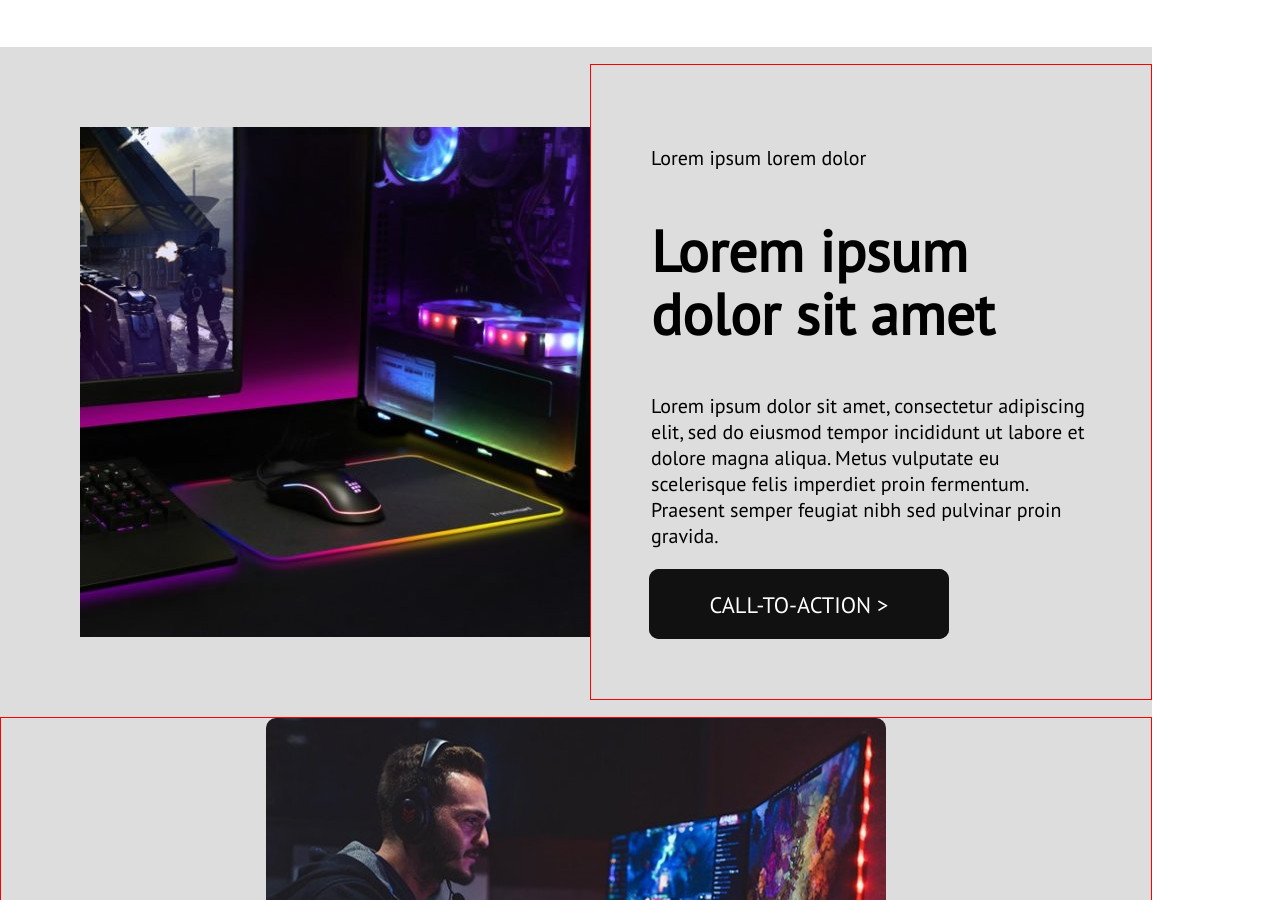
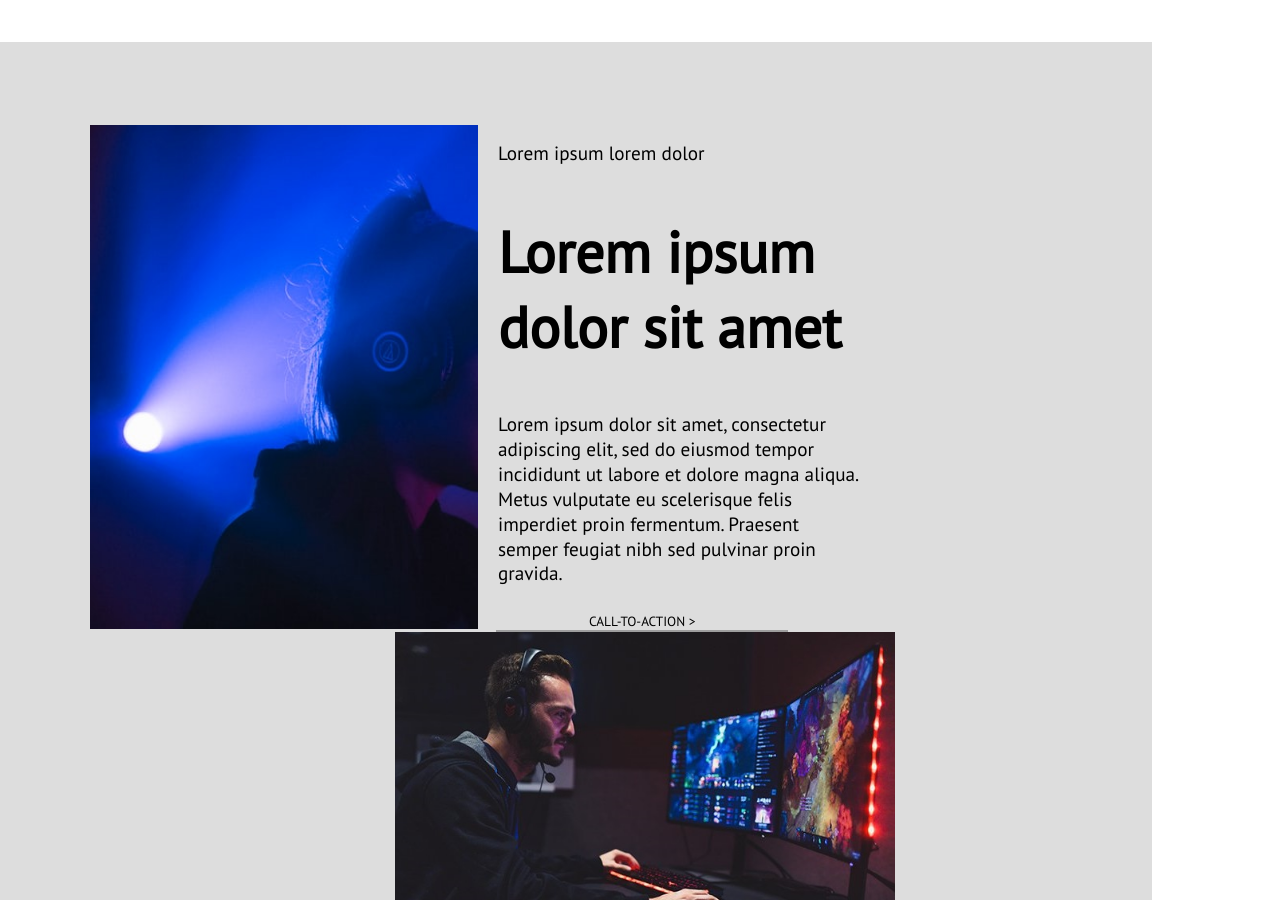
Before and after one commit to douglasgrodrigues/frontend-vnda-challenge, a website: page src/index.html in a window 1280 px wide. Shown: the part 1900-2800 px from the top of the page. Drawn offline with nearby package versions, Linux system fonts and the light colour scheme.

Commit message:
Melhorias display mobile e implementação do swiper 2

```diff
--- a/src/index.html
+++ b/src/index.html
@@ -4,7 +4,7 @@
 	<head>
 		<meta charset="UTF-8">
 		<meta http-equiv="X-UA-Compatible" content="IE=edge">
-		<meta name="viewport" content="width=device-width, initial-scale=1.0">
+		<meta name="viewport" content="width=device-width, initial-scale=1, minimum-scale=1, maximum-scale=1">
 
 		<title>Vnda - Tecnologia em E-commerce</title>
 
@@ -14,6 +14,7 @@
 		<script defer src="https://use.fontawesome.com/releases/v5.0.8/js/all.js"></script>
 		<!-- Swiper -->
 		<link rel="stylesheet" href="https://unpkg.com/swiper@7/swiper-bundle.min.css"/>
+		<link rel="stylesheet" href="css/style-swiper.css" />
 
 	</head>
 
@@ -146,14 +147,13 @@
 		</div>
 
 		<section id="shop">
-			<div class="box-img">
-				<img class="img-shop" src="../dist/assets/img-insta2.jpg">
+			<div class="shop-img">
+				<img src="../dist/assets/shop-anounce.jpg" alt="">
 			</div>
-			<div class="box1">
+			<div class="shop-about">
 				<p>Lorem ipsum lorem dolor</p>
-				<h1>Lorem ipsum dolor sit amet</h1>
-				<p>
-					Lorem ipsum dolor sit amet, consectetur
+				<h1>Lorem ipsum	dolor sit amet</h1>
+				<p>Lorem ipsum dolor sit amet, consectetur
 					adipiscing elit, sed do eiusmod tempor
 					incididunt ut labore et dolore magna
 					aliqua. Metus vulputate eu scelerisque
@@ -161,26 +161,24 @@
 					semper feugiat nibh sed pulvinar proin
 					gravida.
 				</p>
-				<div class="btn-box">
-					<button class=" glow-on-hover" type="button">Call-to-action ></button>
+				<button class="btn-shop">Call-to-action ></button>
 			</div>
-			</div>
+			<div class="swiper-shop">
 
-
-			<div class="box-swiper">
 			<!-- Swiper -->
 			<div class="swiper">
 				<div class="swiper-wrapper">
 
 				<div class="swiper-slide"><img src="../dist/assets/swiper2.jpg"></div>
 				<div class="swiper-slide"><img src="../dist/assets/swiper3.jpg"></div>
-					<div class="swiper-slide"><img src="../dist/assets/swiper4.jpg"></div>
 
 			</div>
 	    	<!-- Add Pagination -->
 	    	<div class="swiper-pagination"></div>
   			</div>
+
 			</div>
+
 		</section>
 
 		<section id="insta">
@@ -266,7 +264,9 @@
 		</div>
 
 		<script src="https://unpkg.com/swiper@7/swiper-bundle.min.js"></script>
+		<script src="https://unpkg.com/swiper/swiper-bundle.min.js"></script>
 		<script src="js/script.js"></script>
+
 	</body>
 
 </html>
--- a/src/sass/_banner.scss
+++ b/src/sass/_banner.scss
@@ -1,4 +1,3 @@
-
 .swiper {
 	max-width: 100%;
 	width: 100%;
--- a/src/sass/_insta.scss
+++ b/src/sass/_insta.scss
@@ -62,7 +62,7 @@
         width: 100%;
     }
 
-    .insta-img {
+    .box-img {
         padding: 60px 40px 0 40px;
     }
 
--- a/src/sass/_shop.scss
+++ b/src/sass/_shop.scss
@@ -1,54 +1,51 @@
+*{
+	box-sizing: border-box;
+}
 #shop {
+	max-width: 90%;
+	background: #DDDDDD;
 	display: flex;
-	background: $background-shop;
-	width: 90%;
 	flex-wrap: wrap;
-	flex-direction: row;
+	padding:  80px;
+	font-size: 1.2em;
 	align-items: center;
 
 
-.box-img {
-  padding: 80px 0 80px 80px;
-  display: flex;
+	h1 {
+		font-size: 3em;
+	}
+	p {
+		line-height: 1.3em;
+	}
+
+	@media (max-width: 1000px) {
+		max-width: 100%;
+		h1 { font-size: 1em;}
+		p { font-size: .8em;}
+		text-align: center;
 
 	}
 
-.box1 {
-  padding: 60px;
-  flex: 1 1 250px;
+/*=========================*/
 
-  border: 1px solid red;
-  h1 {
-    font-size: 3.6rem;
-    line-height: 1.1;
-  }
-  p {
-    font-size: 20px;
-  }
+.swiper-shop {
+	flex: 1 1 350px;
+	margin-right: -14%;
+
+	@media (max-width: 768px) {
+		margin-right: 0;
+		max-width: 100%;
+		height: auto;
+		margin: 20px 0;
 	}
 
-.box-swiper {
-  flex: 1 1 250px;
-  align-items: center;
 
-  border: 1px solid red;
-  width: 100%;
-}
 	.swiper {
-	border-radius: 10px;
-	max-width: 620px;
-	width: 100%;
-	max-height: 380px;
-	min-height: auto;
+		width: 500px;
+		max-width: 100%;
+		height: auto;
 		background-size:100%;
 		background-repeat: no-repeat;
-
-	@media (max-width: 700px) {
-		padding: 0;
-		width: 400px;
-		height: 200px;
-		margin-left: 30px;
-	}
 	}
 
 	.swiper-slide {
@@ -77,5 +74,45 @@
 	.swiper-slide img {
 		width: 100%;
 	}
+}
 
 }
+
+/*=========================*/
+
+.shop-img {
+	flex: 1 1 300px;
+	margin: 0 10px;
+	max-width: 100%;
+
+	@media (max-width: 1024px) {
+		padding: 1.3em;
+	}
+	@media (max-width: 768px) {
+		padding: 0;
+	}
+}
+
+.shop-about {
+	flex: 3 1 300px;
+	margin: 0 10px;
+	padding-right: 20%;
+
+	@media (max-width: 768px) {
+		padding: 0;
+	}
+	@media (max-width: 1024px) {
+		font-size: .8em;
+		padding: .5em;
+	}
+
+}
+
+img {
+	display: block;
+	max-width: 100%;
+}
+
+.btn-shop {
+	width: 80%;
+}
```
Also changed, not shown: src/js/script.js (+0 -7 lines), dist/assets/shop-anounce2.jpg (added), dist/assets/swiper5.jpg (added), dist/css/style.css, dist/index.html, src/sass/style.css, 1 other file. Lines whose indentation alone changed are shown as unchanged.
